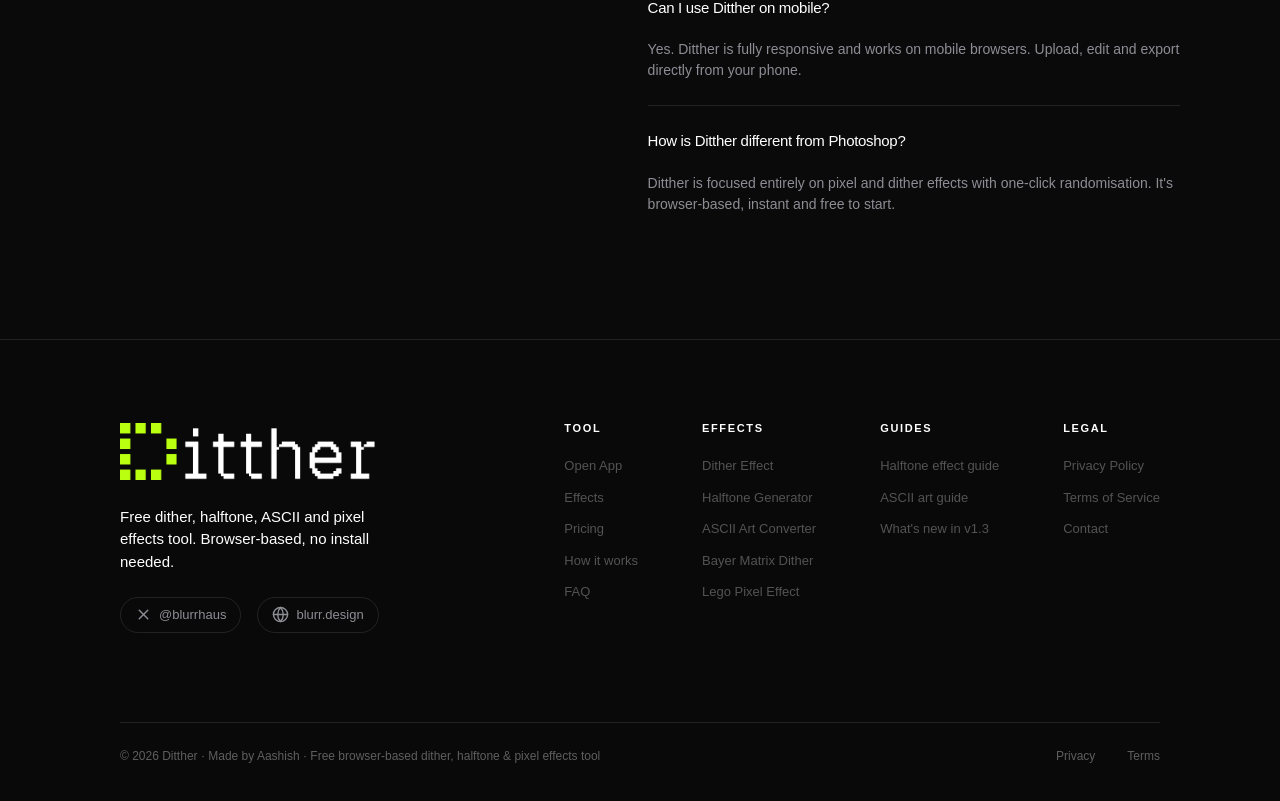
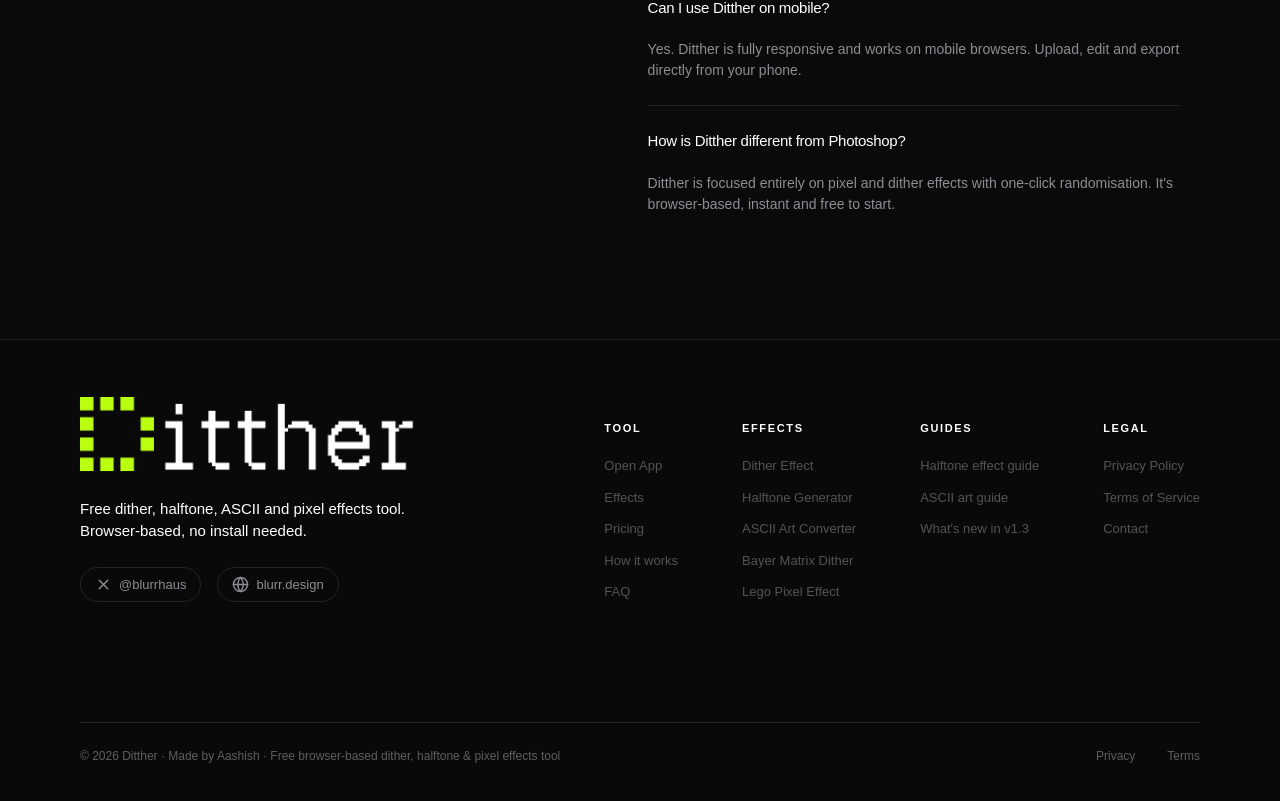
Before and after one commit to amthucdanang2015-pixel/ditther, a Next.js app: page / in a window 1280 px wide. Shown: the part 7154-7955 px from the top of the page. Built offline with nearby package versions, Linux system fonts and the light colour scheme.

Commit message:
Add files via upload

```diff
--- a/components/AppNavbar.tsx
+++ b/components/AppNavbar.tsx
@@ -13,6 +13,7 @@
   Grip,
   Omega,
 } from "lucide-react";
+import Link from "next/link";
 
 export default function AppNavbar() {
   return (
@@ -20,6 +21,7 @@
       <header className="fixed inset-x-0 top-0 z-50 h-[60px] border-b border-white/5 bg-[#0f0f10]">
         <div className="relative flex h-full items-center justify-between px-4">
           <div className="flex items-center gap-1">
+            <Link href="/" className="flex h-[28px] w-auto items-center">
               <div className="flex items-center gap-1 cursor-pointer">
                 <Image
                   src="/images/ditther_logo.png"
@@ -33,7 +35,7 @@
                   <Grip size={18} />
                 </button>
               </div>
-
+            </Link>
             <button className="ml-2 flex items-center gap-2 text-[14px] text-white/65 transition cursor-pointer hover:text-[#9ad013]">
               <Crown size={14} />
               Believers
--- a/components/Footer2.tsx
+++ b/components/Footer2.tsx
@@ -30,10 +30,10 @@
 
 export default function Footer() {
   return (
-    <footer className="border-t border-white/10 bg-[#090909] px-5 sm:px-10 lg:px-[120px] py-16 lg:py-20">
+    <footer className="border-t border-white/10 bg-[#090909] px-5 sm:px-10 lg:px-[80px] py-16 lg:py-20">
       <div className="mx-auto grid max-w-[1600px] gap-10 lg:gap-16 lg:grid-cols-[1fr_auto_auto_auto_auto]">
         <div className="max-w-[520px] lg:pr-30">
-          <Link href="/" className="inline-flex items-center">
+          <Link href="/" className="inline-flex h-[28px] w-auto items-center">
             <Image
               src="/images/ditther_logo.png"
               alt="Ditther"
@@ -158,10 +158,10 @@
       <div className="flex flex-col gap-3 text-[13px]">
         {Array.isArray(children)
           ? children.map((child, i) => (
-              <div key={i} className="text-white/30 transition">
-                {child}
-              </div>
-            ))
+            <div key={i} className="text-white/30 transition">
+              {child}
+            </div>
+          ))
           : children}
       </div>
     </div>
```
Lines whose indentation alone changed are shown as unchanged.
